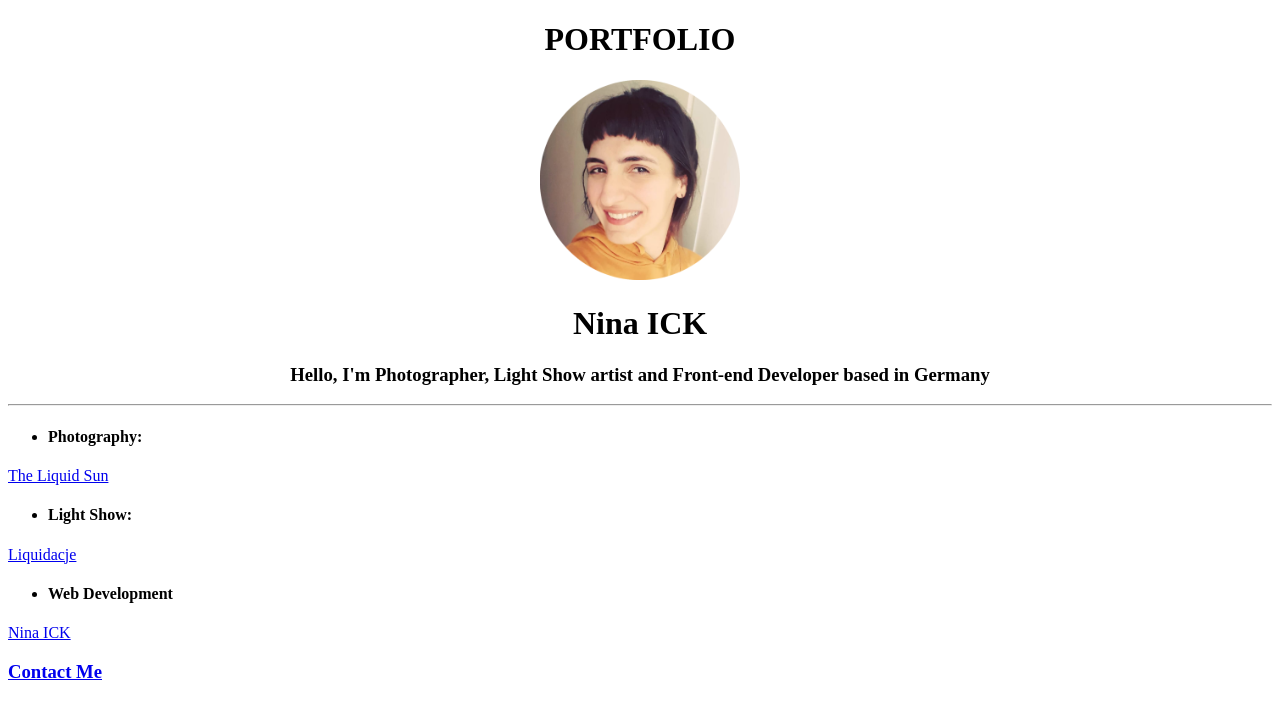
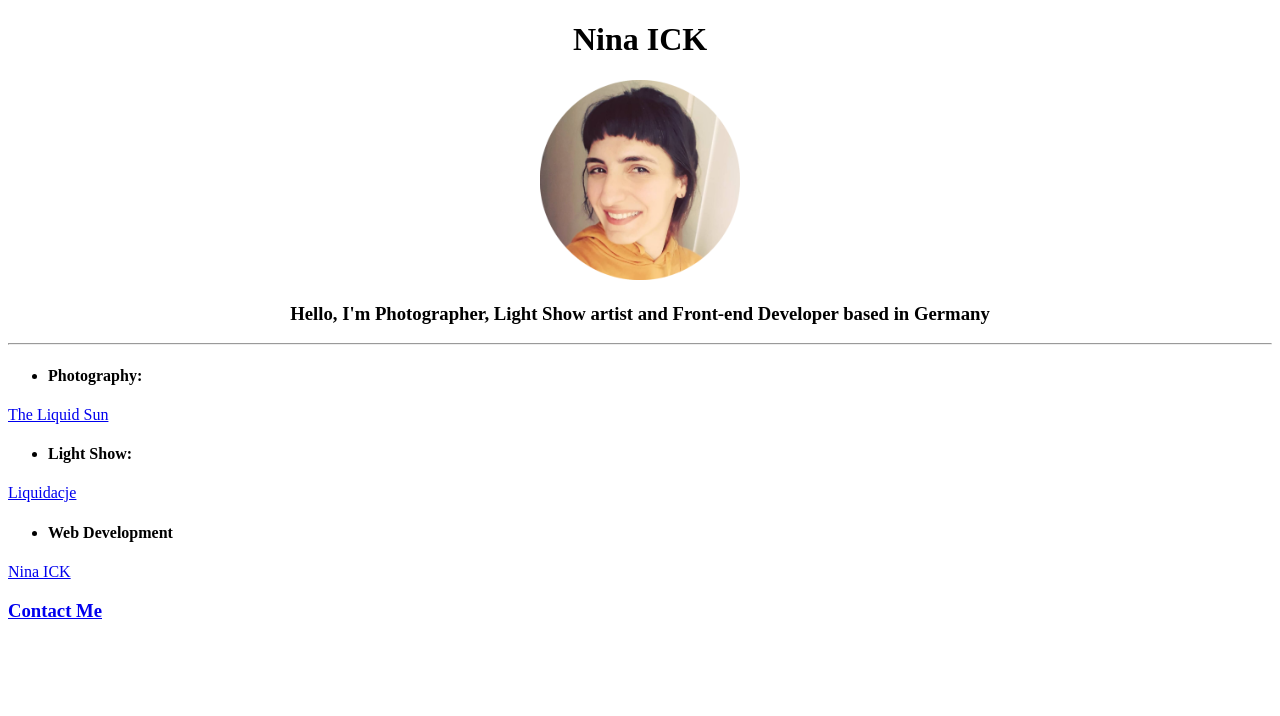
Before and after one commit to NinaICK/html-capstone1, a plain HTML site: page index.html in a window 1280 px wide. Drawn offline with Linux system fonts and the light colour scheme.

Commit message:
Update index.html

```diff
--- a/index.html
+++ b/index.html
@@ -7,9 +7,8 @@
 </head>
 
 <body>
-    <center> <h1> PORTFOLIO </h1>
+    <center> <h1> Nina ICK </h1>
     <img src="./Image/Circule Photo.png" height="200">
-    <h1>Nina ICK</h1>
     <p><h3>Hello, I'm Photographer, Light Show artist and
     Front-end Developer based in Germany</h3></p></center>
     <hr>
```
